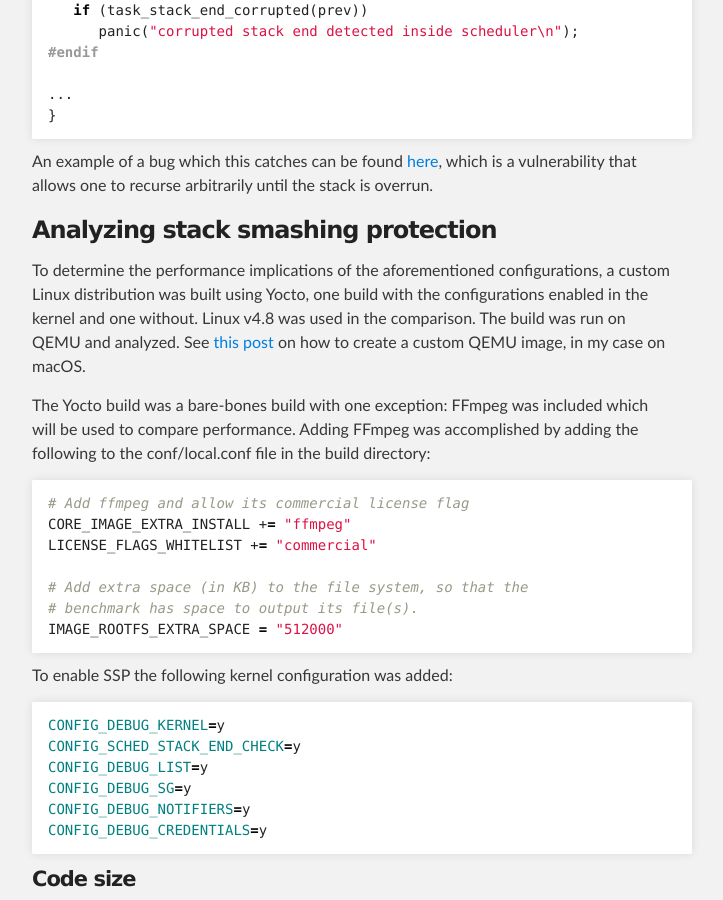
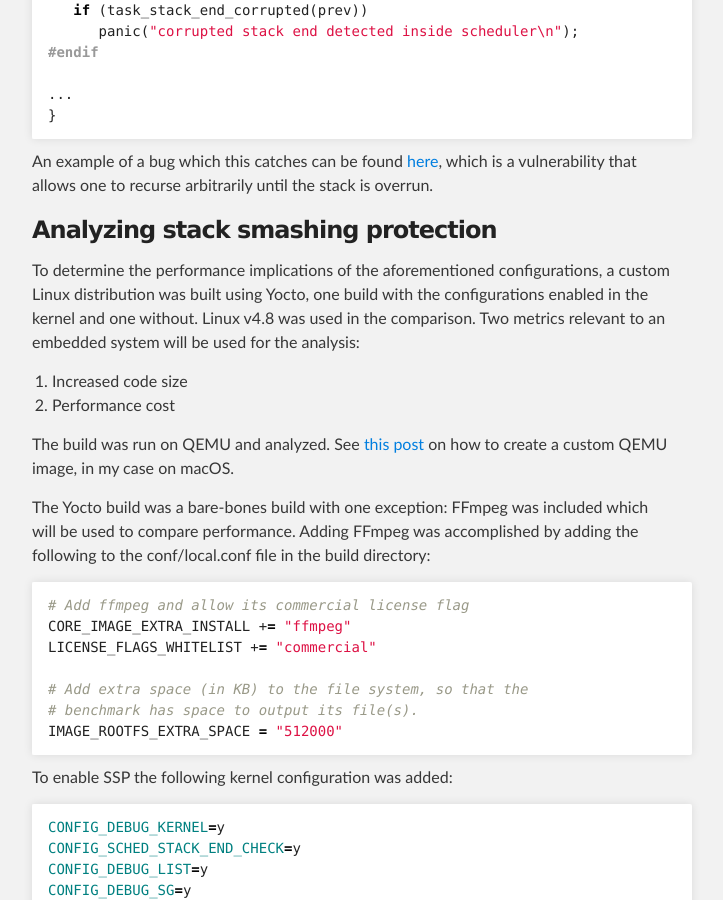
Before and after one commit to zatoichi-engineer/blog, a Jekyll site: the page built from _posts/2017-11-13-kernel-structure-validation.md, in a window 1280 px wide and 900 px high, scrolled down 3990 px. Shown: the whole window, without its empty margins (288-1011 px from the left). Built offline with Jekyll 4.4.1, drawn with Linux system fonts in a browser that asks for light colours.

Commit message:
Add additional description to kernel structure validation post

```diff
--- a/_posts/2017-11-13-kernel-structure-validation.md
+++ b/_posts/2017-11-13-kernel-structure-validation.md
@@ -220,7 +220,13 @@ the stack is overrun.
 To determine the performance implications of the aforementioned configurations,
 a custom Linux distribution was built using Yocto,
 one build with the configurations enabled in the kernel and one without.
-Linux v4.8 was used in the comparison. The build was run on QEMU and analyzed. See
+Linux v4.8 was used in the comparison. Two metrics relevant to an embedded
+system will be used for the analysis:
+
+1. Increased code size
+2. Performance cost
+
+The build was run on QEMU and analyzed. See
 [this post]({% post_url 2017-10-02-yocto-on-osx %}#building-with-yocto-on-docker)
 on how to create a custom QEMU image, in my case on macOS.
 
```
